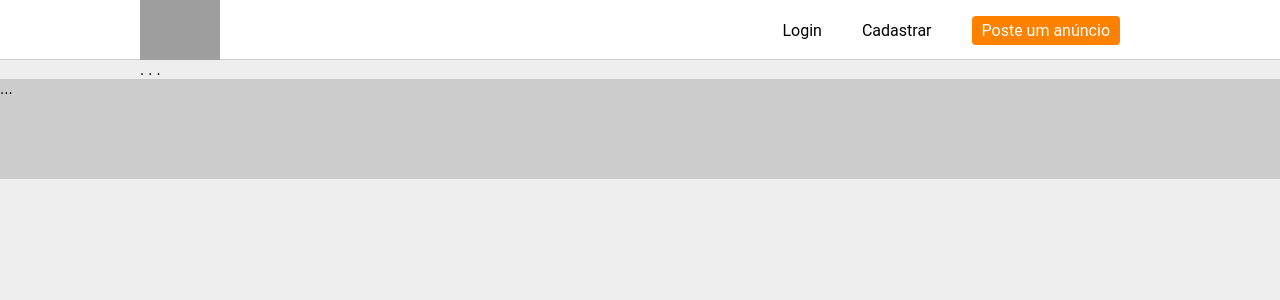
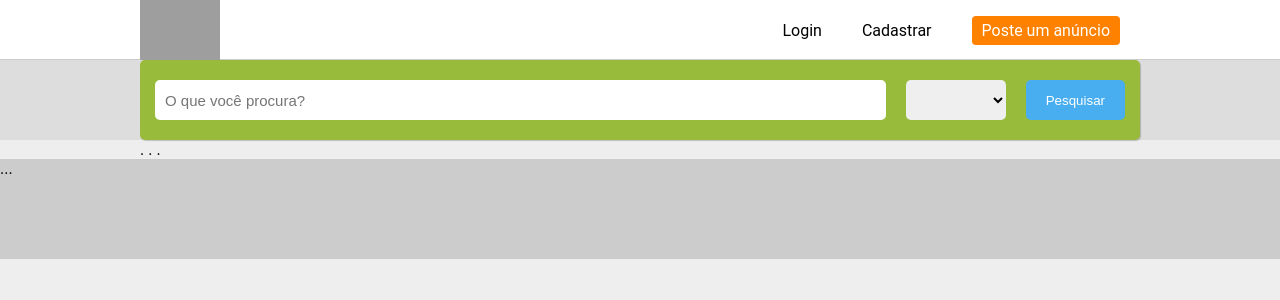
Before and after one commit to PedroHenrique-O/clone-olx, a React (Create React App) app: page / in a window 1280 px wide. Shown: the top 300 px of the page. Built offline with nearby package versions, Linux system fonts and the light colour scheme; grey boxes are pictures that could not be loaded.

Commit message:
added search box

```diff
--- a/src/pages/Home/index.tsx
+++ b/src/pages/Home/index.tsx
@@ -1,12 +1,27 @@
-import { PageArea } from "./styled";
-import { PageContainer, PageTitle } from ".././../components/MainComponent";
+import { PageArea, SearchArea } from "./styled";
+import { PageContainer } from ".././../components/MainComponent";
 import { useState } from "react";
 import OlxApi from "../../helpers/OlxApi";
 
 export default function Home() {
   return (
-    <PageContainer>
-      <PageArea>. . .</PageArea>
-    </PageContainer>
+    <>
+      <SearchArea>
+        <PageContainer>
+          <div className="searchBox">
+            <form method="GET" action="/ads">
+              <input type="text" name="q" placeholder="O que você procura?" />
+              <select name="state"></select>
+              <button> Pesquisar</button>
+            </form>
+          </div>
+          <div className="categoryList"></div>
+        </PageContainer>
+      </SearchArea>
+
+      <PageContainer>
+        <PageArea>. . .</PageArea>
+      </PageContainer>
+    </>
   );
 }
--- a/src/pages/Home/styled.ts
+++ b/src/pages/Home/styled.ts
@@ -1,63 +1,47 @@
 import styled from "styled-components";
 
-export const PageArea = styled.div`
-  form {
-    background-color: #fff;
-    border-radius: 3px;
-    padding: 10px;
-    box-shadow: 1px 3px 6px #999;
-    padding-bottom: 15px;
+export const PageArea = styled.div``;
+export const SearchArea = styled.div`
+  background-color: #ddd;
+  border-bottom: #ccc;
+  padding: 20px, 0px;
 
-    .area {
+  .searchBox {
+    background-color: #98bb3c;
+    padding: 20px 15px;
+    border-radius: 5px;
+    box-shadow: 1px 1px 1px rgba(0, 0, 0, 0.2);
+    display: flex;
+    form {
+      flex: 1;
       display: flex;
-      align-items: center;
-      padding: 10px;
-      max-width: 500px;
 
-      .area--title {
-        width: 200px;
-        text-align: right;
-        padding-right: 20px;
-        font-weight: bold;
-        font-size: 18px;
+      input,
+      select {
+        height: 40px;
+        border: 0;
+        border-radius: 5px;
+        font-size: 15px;
+        color: black;
+        outline: 0;
+        margin-right: 20px;
       }
-      .area--input {
+      input {
         flex: 1;
-        input {
-          width: 100%;
-          font-size: 14px;
-          padding: 5px;
-          border: 1px solid #ddd;
-          outline: 0;
-          transition: all ease 0.6s;
-          &:focus {
-            border: 1px solid #333;
-            color: #333;
-          }
-        }
-        .check-box {
-          width: auto;
-        }
-        span {
-          font-weight: bold;
-          padding-left: 3px;
-        }
+        padding: 0 10px;
       }
-
+      select {
+        width: 100px;
+      }
       button {
-        background-color: #0089ff;
+        background-color: #49aeef;
+        font-size: 15;
         border: 0;
-        outline: 0;
-        padding: 5px 10px;
+        border-radius: 5px;
+        color: #fff;
+        height: 40px;
+        padding: 0 20px;
         cursor: pointer;
-
-        color: #fff;
-        border-radius: 4px;
-        font-size: 15px;
-        cursor: pointer;
-        &:hover {
-          background-color: #006fce;
-        }
       }
     }
   }
```
